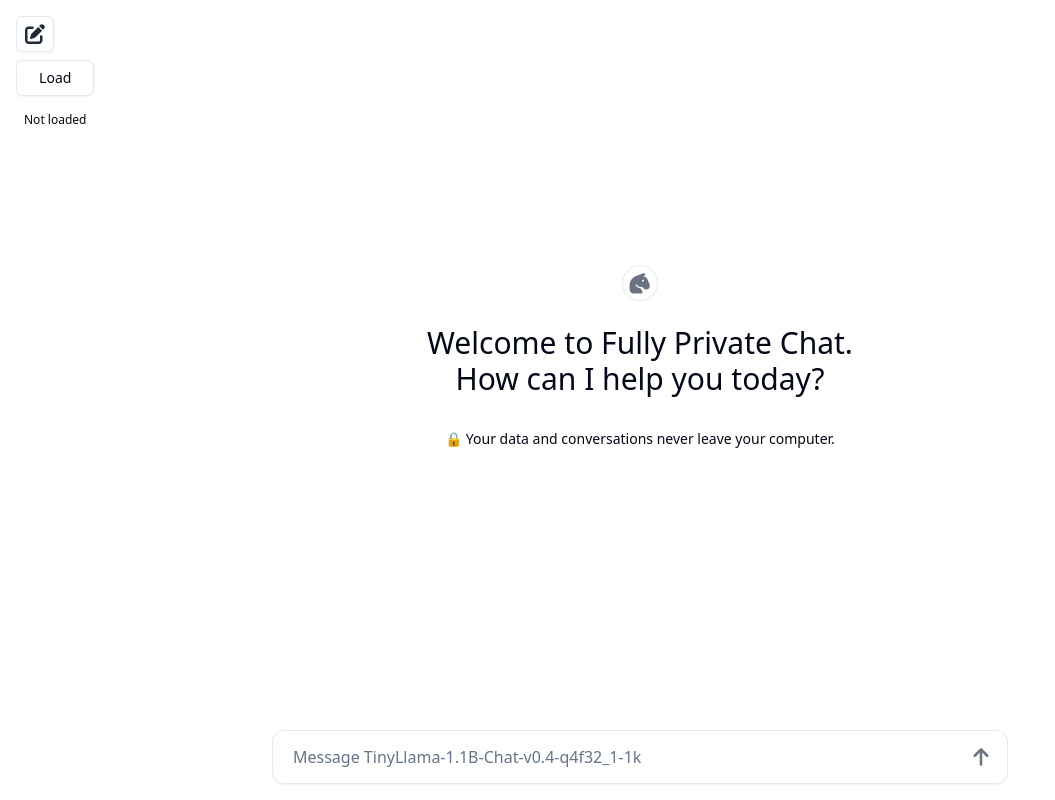
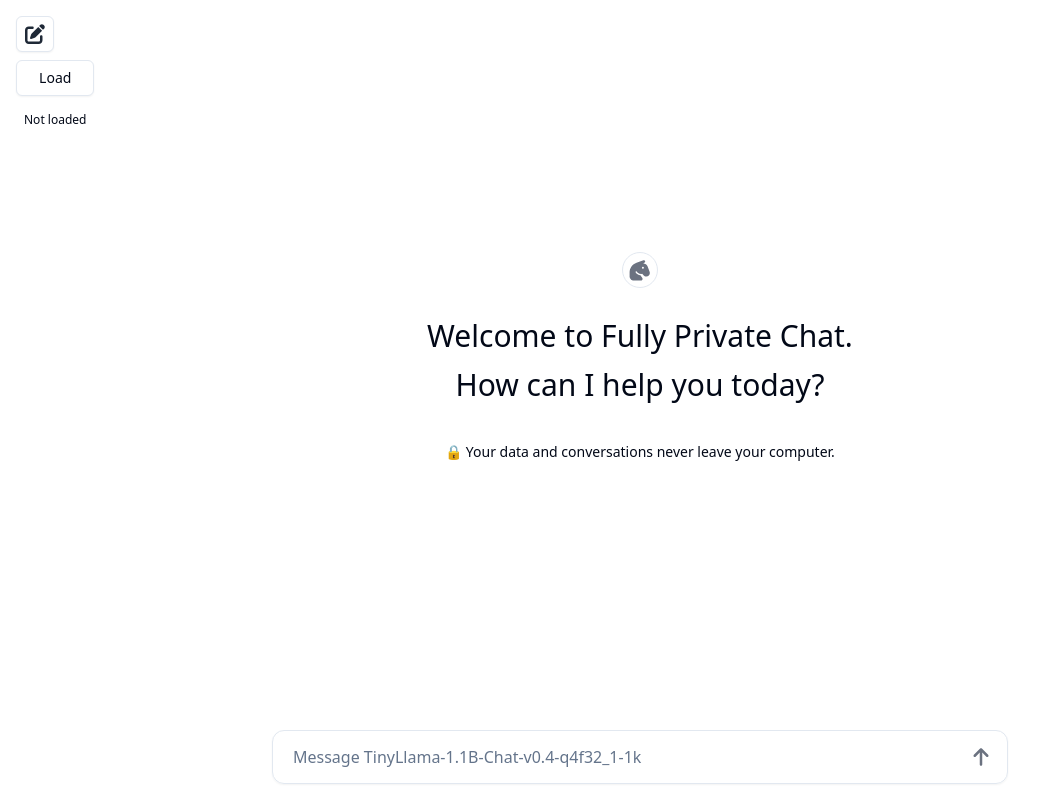
Before and after one commit to abi/secret-llama, a React (Vite) app: page / in a window 1280 px wide. Shown: the whole page, without its empty margins (0-1055 px from the left). Built offline with nearby package versions, Linux system fonts and the light colour scheme; what @mlc-ai/web-llm would draw is missing.

Commit message:
style tweaks

```diff
--- a/src/App.tsx
+++ b/src/App.tsx
@@ -159,7 +159,7 @@ function App() {
         {chatHistory.length === 0 ? (
           <div className="flex justify-center items-center h-full flex-col">
             <FaHorseHead className="text-4xl border p-1 rounded-full text-gray-500 mb-6" />
-            <h1 className="text-3xl font-medium text-center mb-8">
+            <h1 className="text-3xl font-medium text-center mb-8 leading-relaxed">
               Welcome to Fully Private Chat. <br />
               How can I help you today?
             </h1>
```
